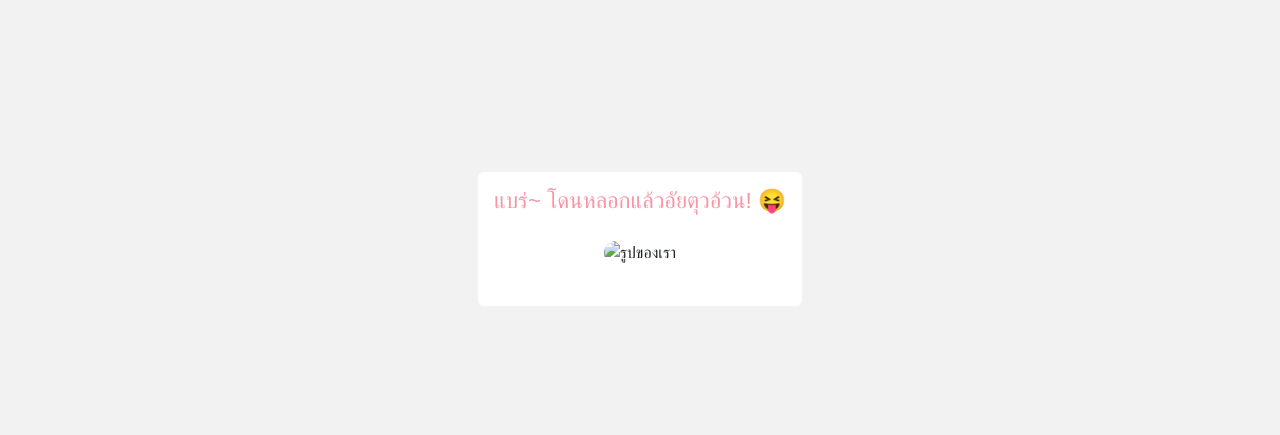
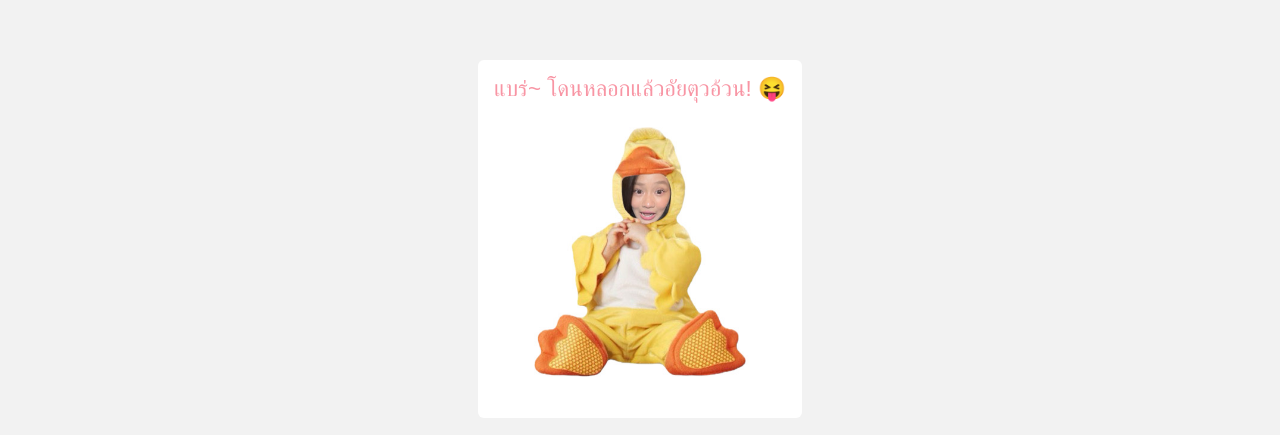
Before and after one commit to Natthariga/public, a plain HTML site: page surprise.html in a window 1280 px wide. Shown: the part 161-596 px from the top of the page. Drawn offline with nearby package versions, Linux system fonts and the light colour scheme; the site is published under a folder, as on GitHub Pages, so addresses that start at the root find nothing.

Commit message:
Update surprise.html

```diff
--- a/surprise.html
+++ b/surprise.html
@@ -97,7 +97,7 @@
             <h1>แบร่~ โดนหลอกแล้วอัยตุวอ้วน! 😝</h1>
 
             <div class="gif-container">
-                <img src="/image.JPG" alt="รูปของเรา" />
+                <img src="./image.JPG" alt="ซีเครท" />
             </div>
         </div>
 
```
